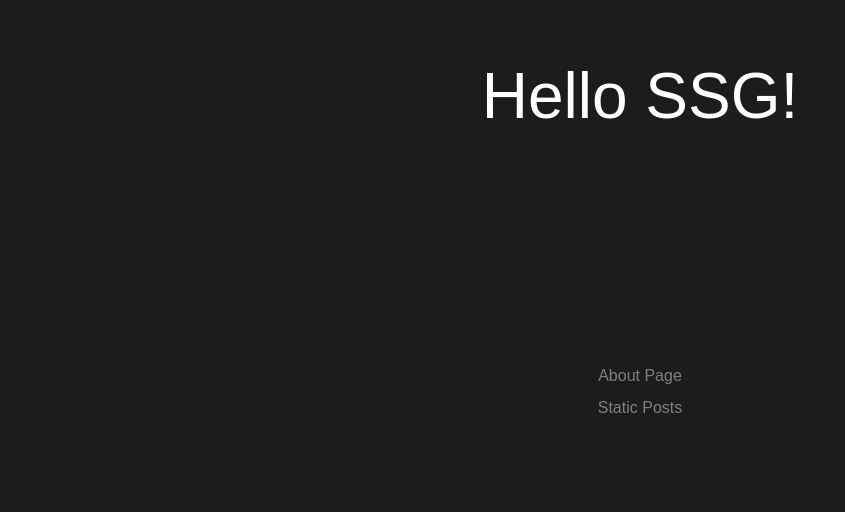
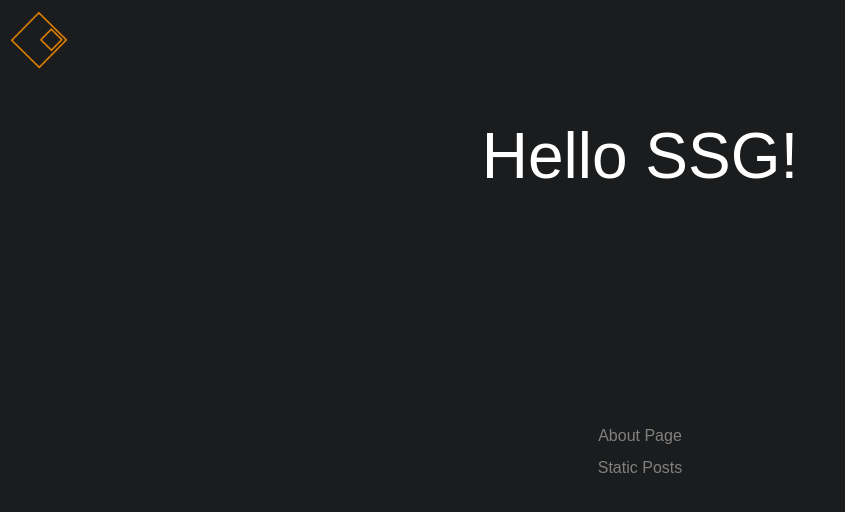
Before and after one commit to pehor/ssg-my-friend, a Next.js app: page / in a window 1280 px wide. Shown: the top 512 px of the page, without its empty margins (0-845 px from the left). Built offline with nearby package versions, Linux system fonts and the light colour scheme.

Commit message:
Adding a static asset (logo) Updated readme

```diff
--- /dev/null
+++ b/src/components/logo.jsx
@@ -0,0 +1,11 @@
+import styles from './logo.module.scss'
+
+function Logo () {
+  return (
+    <div className={ styles.logoImage }>
+      <img src="/logo.png" alt="logo" />
+    </div>
+  )
+}
+
+export default Logo
--- /dev/null
+++ b/src/components/logo.module.scss
@@ -0,0 +1,4 @@
+.logoImage img {
+  max-height: 60px;
+  margin-top: 10px;
+}
--- a/src/layouts/mainContainer.jsx
+++ b/src/layouts/mainContainer.jsx
@@ -1,12 +1,16 @@
 import React, { Component } from 'react'
+import Logo from '../components/logo'
 import styles from './mainContainer.module.scss'
 
 class MainContainer extends Component {
   render () {
     const { children } = this.props
     return (
-      <div className={ styles.container}>
-        <div className={ styles['container-centered'] }>
+      <div className={ styles.container }>
+        <div className={ styles.pageHeader }>
+          <Logo/>
+        </div>
+        <div className={ styles.containerCentered }>
           { children }
         </div>
       </div>
--- a/src/layouts/mainContainer.module.scss
+++ b/src/layouts/mainContainer.module.scss
@@ -1,6 +1,5 @@
 @import '../../node_modules/reset-css/sass/_reset.scss';
 @import '../styles/variables';
-
 
 body {
   color: $primary-color;
@@ -20,11 +19,15 @@ h1 {
   margin-bottom: 1em;
 }
 
+.pageHeader {
+  height: 60px
+}
+
 .container {
   min-height: 700px;
 }
 
-.container-centered {
+.containerCentered {
   text-align: center;
   max-width: 700px;
   margin-left: auto;
```
Also changed, not shown: public/logo.png (added), 3 other files (tests, documents, lock files or other folders).
